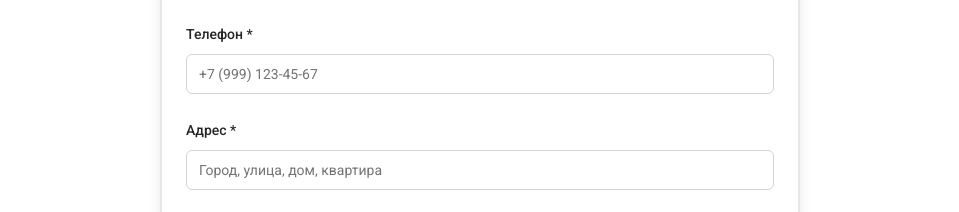
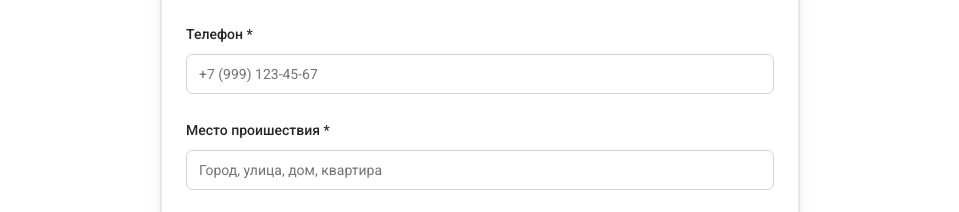
Before and after one commit to pr-poehali-dev/rosgvardia-call-website-1, a React (Vite) app: page / in a window 1280 px wide. Shown: the part 1250-1462 px from the top of the page, without its empty margins (160-1119 px from the left). Built offline with nearby package versions, Linux system fonts and the light colour scheme.

Commit message:
Обновление 1 компонентов

```diff
--- a/src/components/CallForm.tsx
+++ b/src/components/CallForm.tsx
@@ -59,7 +59,7 @@ export default function CallForm() {
                 />
               </div>
               <div className="space-y-2">
-                <Label htmlFor="address">Адрес *</Label>
+                <Label htmlFor="address">Место проишествия *</Label>
                 <Input
                   id="address"
                   value={formData.address}
```
